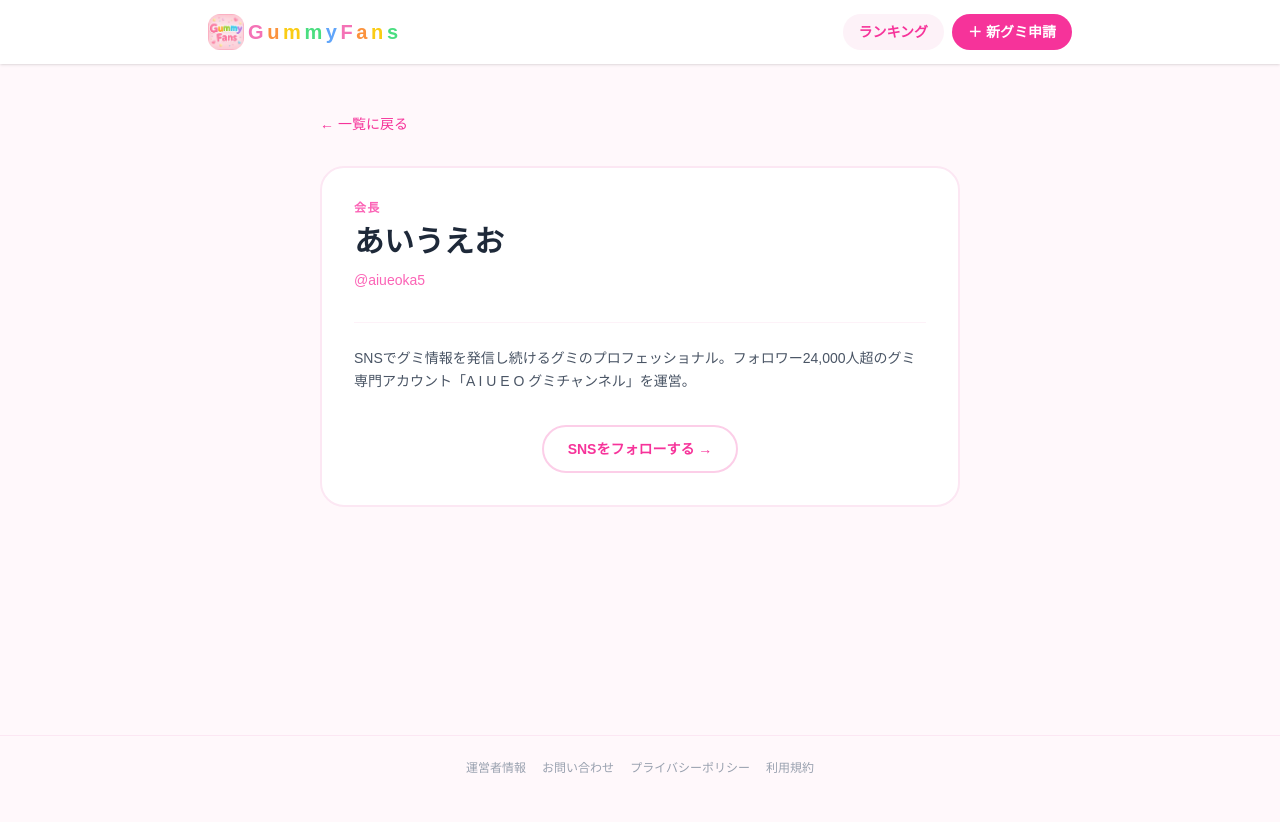
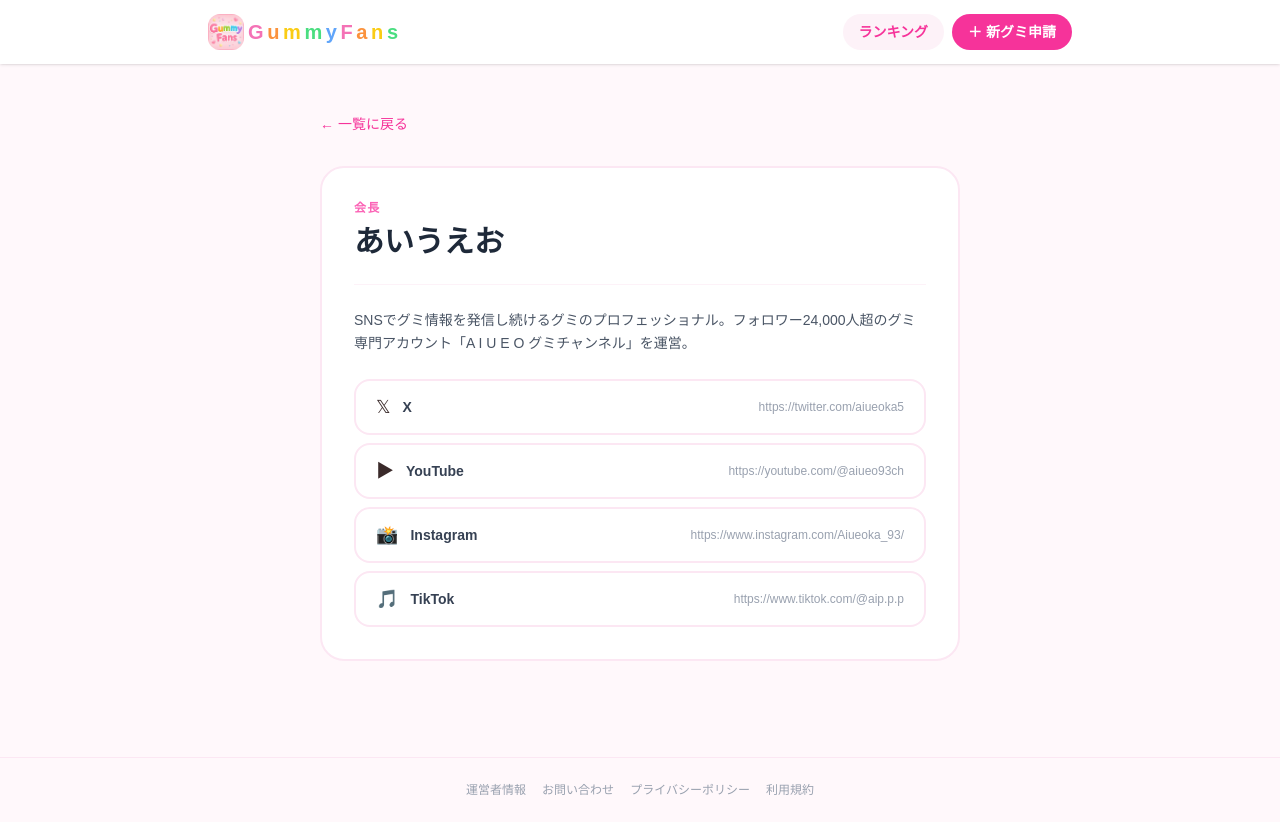
Before and after one commit to tubetarou1135/gummyfans, a Next.js app: page /preview/aiueoka5 in a window 1280 px wide. Before the commit the page ends 800 px from the top, so only its background shows below. Built offline with nearby package versions, Linux system fonts and the light colour scheme; a web font is replaced by a local one.

Commit message:
feat: add multiple SNS links to each member page

```diff
--- a/app/preview/[slug]/page.tsx
+++ b/app/preview/[slug]/page.tsx
@@ -17,29 +17,26 @@ export default async function MemberPage({ params }: { params: Promise<{ slug: s
 
       <div className="bg-white border-2 border-pink-100 rounded-3xl p-8">
         <p className="text-xs font-semibold text-pink-400 tracking-widest mb-2">{member.title}</p>
-        <h1 className="text-3xl font-bold text-gray-800 mb-2">{member.name}</h1>
-        <a
-          href={member.twitterUrl}
-          target="_blank"
-          rel="noopener noreferrer"
-          className="text-sm text-pink-400 hover:underline mb-6 inline-block"
-        >
-          {member.twitter}
-        </a>
+        <h1 className="text-3xl font-bold text-gray-800 mb-6">{member.name}</h1>
 
-        <div className="border-t border-pink-50 pt-6 mt-2">
+        <div className="border-t border-pink-50 pt-6 mb-6">
           <p className="text-sm text-gray-600 leading-relaxed">{member.description}</p>
         </div>
 
-        <div className="mt-8 text-center">
-          <a
-            href={member.twitterUrl}
-            target="_blank"
-            rel="noopener noreferrer"
-            className="inline-flex items-center gap-2 border-2 border-pink-200 text-pink-500 px-6 py-3 rounded-full text-sm font-bold hover:bg-pink-50 transition-colors"
-          >
-            SNSをフォローする →
-          </a>
+        <div className="space-y-2">
+          {member.sns.map((s) => (
+            <a
+              key={s.label}
+              href={s.url}
+              target="_blank"
+              rel="noopener noreferrer"
+              className="flex items-center gap-3 border-2 border-pink-100 rounded-2xl px-5 py-3 hover:border-pink-300 hover:bg-pink-50 transition-colors"
+            >
+              <span className="text-lg">{s.icon}</span>
+              <span className="text-sm font-semibold text-gray-700">{s.label}</span>
+              <span className="text-xs text-gray-400 ml-auto truncate">{s.url}</span>
+            </a>
+          ))}
         </div>
       </div>
     </main>
--- a/app/preview/members.ts
+++ b/app/preview/members.ts
@@ -1,10 +1,15 @@
+export type SnsLink = {
+  label: string
+  url: string
+  icon: string
+}
+
 export type Member = {
   slug: string
   name: string
   title: string
-  twitter: string
-  twitterUrl: string
   description: string
+  sns: SnsLink[]
 }
 
 export const members: Member[] = [
@@ -12,32 +17,44 @@ export const members: Member[] = [
     slug: 'mushatter',
     name: '武者慶佑',
     title: '名誉会長',
-    twitter: '@mushatter',
-    twitterUrl: 'https://x.com/mushatter',
     description: 'フリーランス。日本グミ協会の創設メンバーとして長年グミ文化の普及に貢献。テレビ番組「マツコの知らない世界」への出演でグミの魅力を全国に発信した。',
+    sns: [
+      { label: 'X', url: 'https://x.com/mushatter', icon: '𝕏' },
+    ],
   },
   {
     slug: 'aiueoka5',
     name: 'あいうえお',
     title: '会長',
-    twitter: '@aiueoka5',
-    twitterUrl: 'https://lit.link/aiueoka5',
     description: 'SNSでグミ情報を発信し続けるグミのプロフェッショナル。フォロワー24,000人超のグミ専門アカウント「A I U E O グミチャンネル」を運営。',
+    sns: [
+      { label: 'X', url: 'https://twitter.com/aiueoka5', icon: '𝕏' },
+      { label: 'YouTube', url: 'https://youtube.com/@aiueo93ch', icon: '▶' },
+      { label: 'Instagram', url: 'https://www.instagram.com/Aiueoka_93/', icon: '📸' },
+      { label: 'TikTok', url: 'https://www.tiktok.com/@aip.p.p', icon: '🎵' },
+    ],
   },
   {
     slug: 'kotobukiyume',
     name: '琴吹ゆめ',
     title: 'バーチャル副会長',
-    twitter: '@寿夢',
-    twitterUrl: 'https://x.com/KotobukiYume',
     description: 'グミ・コスメ・アイドルをこよなく愛するバーチャル副会長。SNSやYouTubeでグミの魅力を発信中。',
+    sns: [
+      { label: 'X', url: 'https://twitter.com/KotobukiYume', icon: '𝕏' },
+      { label: 'YouTube', url: 'https://www.youtube.com/@kotobukiyume', icon: '▶' },
+      { label: 'Instagram', url: 'https://www.instagram.com/kotobuki_yume/', icon: '📸' },
+      { label: 'TikTok', url: 'https://www.tiktok.com/@kotobukiyume', icon: '🎵' },
+    ],
   },
   {
     slug: 'yumemaru',
     name: 'ゆめまる（東海オンエア）',
     title: '名誉会員',
-    twitter: '東海オンエア',
-    twitterUrl: 'https://www.youtube.com/@tokaioncue',
     description: 'チャンネル登録者数1,000万人超の人気YouTubeグループ「東海オンエア」のメンバー。日本グミ協会の名誉会員として認定され、グミ文化の普及に貢献。',
+    sns: [
+      { label: 'X', url: 'https://x.com/TO_yumemarucas', icon: '𝕏' },
+      { label: 'YouTube', url: 'https://www.youtube.com/@TokaiOnAir', icon: '▶' },
+      { label: 'Instagram', url: 'https://www.instagram.com/yumemaru_original/', icon: '📸' },
+    ],
   },
 ]
--- a/app/preview/page.tsx
+++ b/app/preview/page.tsx
@@ -85,8 +85,12 @@ export default function PreviewPage() {
                 <p className="text-xs font-semibold text-pink-400 mb-1">{m.title}</p>
               </div>
               <div className="flex-1 min-w-0">
-                <h3 className="text-lg font-bold text-gray-800 mb-0.5">{m.name}</h3>
-                <p className="text-xs text-gray-400 mb-2">{m.twitter}</p>
+                <h3 className="text-lg font-bold text-gray-800 mb-1">{m.name}</h3>
+                <div className="flex flex-wrap gap-1.5 mb-2">
+                  {m.sns.map((s) => (
+                    <span key={s.label} className="text-xs bg-pink-50 text-pink-400 px-2 py-0.5 rounded-full">{s.icon} {s.label}</span>
+                  ))}
+                </div>
                 <p className="text-xs text-gray-500 leading-relaxed line-clamp-2">{m.description}</p>
               </div>
               <p className="text-xs text-pink-400 font-semibold shrink-0">詳しく見る →</p>
```
